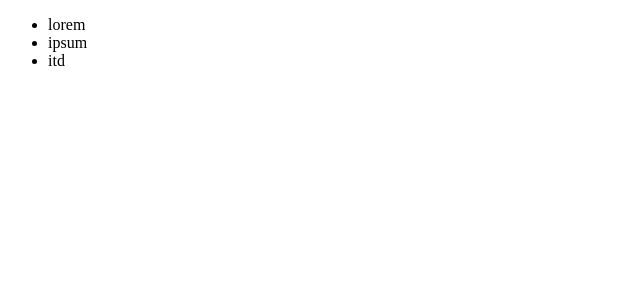
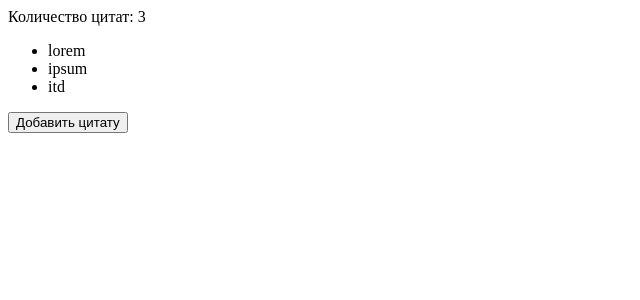
Before and after one commit to legit1One/vue-educational, a Vue app: page / in a window 1280 px wide. Shown: the top 300 px of the page, without its empty margins (0-640 px from the left). Built offline with nearby package versions, Linux system fonts and the light colour scheme.

Commit message:
added practice

```diff
--- a/src/components/FirstDemo.vue
+++ b/src/components/FirstDemo.vue
@@ -9,7 +9,7 @@ defineProps({
 })
 </script>
 
-<style>
+<style scoped>
 button {
   padding: 20px;
 }
--- a/src/components/icons/Quotations.vue
+++ b/src/components/icons/Quotations.vue
@@ -1,12 +1,22 @@
 <template>
+  <div>Количество цитат: {{array.length}}</div>
   <ul>
     <li v-for="quote in array">{{ quote }}</li>
   </ul>
+
+  <button @click="addQuote">Добавить цитату</button>
 </template>
 <script setup>
-const array = [
+import {ref} from "vue";
+
+const array = ref([
     'lorem',
     'ipsum',
     'itd',
-]
+])
+
+const addQuote = () => {
+  const text = prompt('Добавьте цитату')
+  array.value.push(text)
+}
 </script>
```
